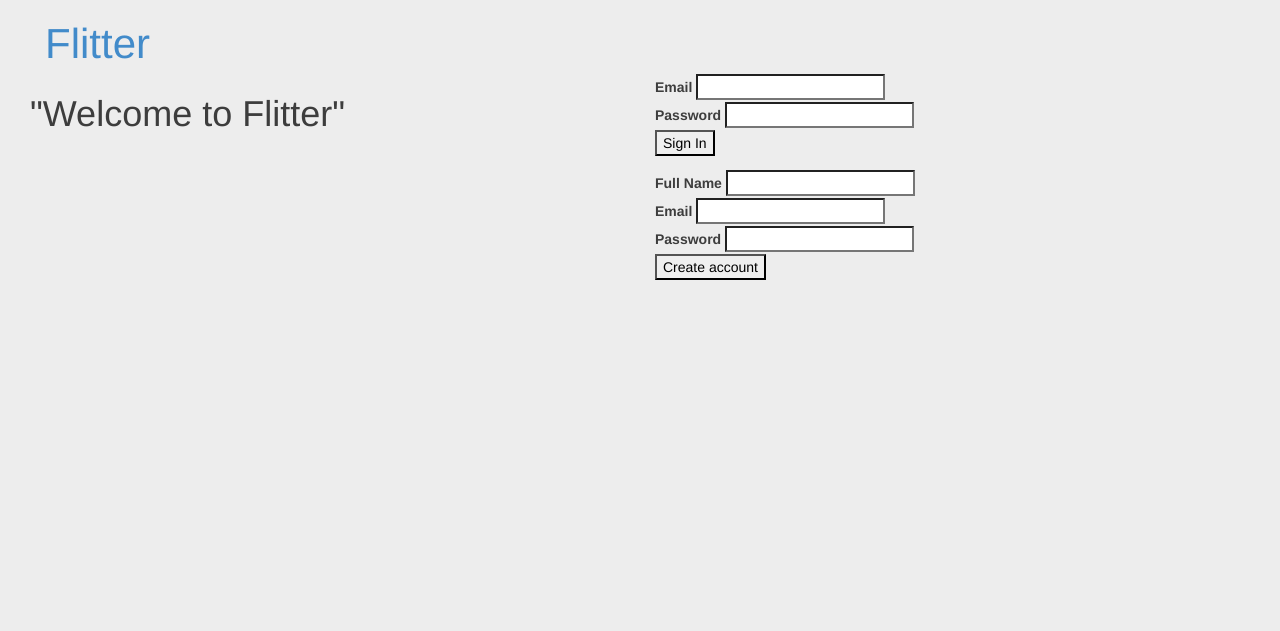
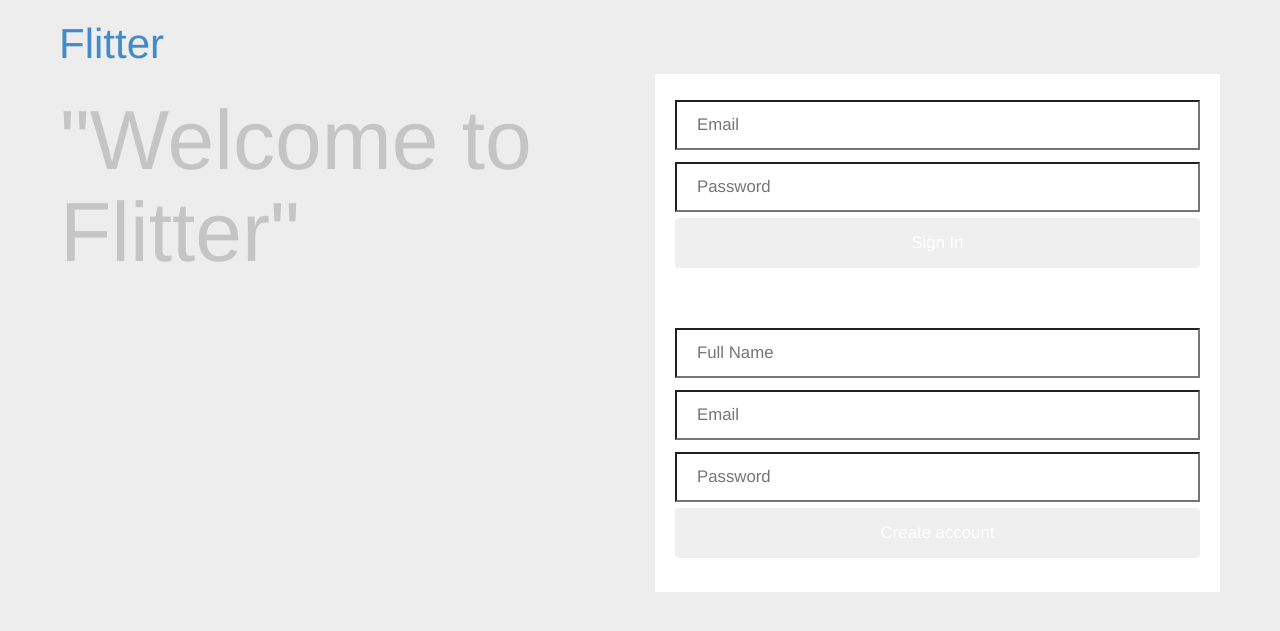
Before and after one commit to kevonc/Flitter, a Flask app: page / in a window 1280 px wide. Shown: the top 631 px of the page. Run offline with Flask 2, Linux system fonts and the light colour scheme.

Commit message:
Styling three templates

```diff
--- a/app/static/css/style.css
+++ b/app/static/css/style.css
@@ -16,14 +16,49 @@ nav {
 
 .brand {
   font-size: 3em;
-  margin-left: 30px;
+  margin-left: 44px;
 }
 
 .user-nav {
-  margin-right: 14px;
+  margin: 12px 44px 0 0;
+  float: right;
 }
 
-/* Views */
+#master {
+  padding: 0 30px;
+}
+
+/* Index */
+.welcome h1 {
+  font-size: 6em;
+  color: #c5c5c5;
+}
+
+.form {
+  background-color: #fff;
+  padding: 20px;
+}
+
+.form input[type=text], .form input[type=password] {
+  width: 100%;
+}
+
+/* Form */
+.input-box {
+  height: 50px;
+  margin: 6px 0;
+  padding: 0 20px;
+  font-size: 1.2em;
+}
+
+.button {
+  width: 100%;
+  height: 50px;
+  color: #fff;
+  font-size: 1.2em;
+}
+
+/* Posts */
 .menu {
   width: 100%;
   overflow: auto;
@@ -45,3 +80,17 @@ nav {
   font-size: 0.9em;
   font-style: italic;
 }
+
+/* New Post */
+.new-post {
+  width: 50%;
+  margin: 0 auto;
+}
+
+.content-box {
+  width: 100%;
+  min-height: 200px;
+  margin-bottom: 20px;
+  padding: 20px;
+  font-size: 1.2em;
+}
--- a/app/templates/index.html
+++ b/app/templates/index.html
@@ -2,39 +2,26 @@
 {% block content %}
   <div class="row">
     <div class="col-md-6">
-      <h1>"Welcome to Flitter"</h1>
+      <div class="welcome">
+        <h1>"Welcome to Flitter"</h1>
+      </div>
     </div>
     <div class="col-md-6">
-      <div class="form login">
+      <div class="form">
         <form action="{{ url_for('signin') }}" method=post>
-          {{ signinform.email.label }}
-          {{ signinform.email }}
-          <br>
-
-          {{ signinform.password.label }}
-          {{ signinform.password }}
-          <br>
-
-          {{ signinform.submit }}
+          {{ signinform.email(placeholder="Email", class="input-box") }}
+          {{ signinform.password(placeholder="Password", class="input-box") }}
+          {{ signinform.submit(class="btn button") }}
         </form>
       </div>
-      <div class="form signup">
+      <div class="form">
         <form action="{{ url_for('signup') }}" method=post>
-
-          {{ signupform.fullname.label }}
-          {{ signupform.fullname }}
-          <br>
-
-          {{ signupform.email.label }}
-          {{ signupform.email }}
-          <br>
-
-          {{ signupform.password.label }}
-          {{ signupform.password }}
-          <br>
-
-          {{ signupform.submit }}
+          {{ signupform.fullname(placeholder="Full Name", class="input-box") }}
+          {{ signupform.email(placeholder="Email", class="input-box") }}
+          {{ signupform.password(placeholder="Password", class="input-box") }}
+          {{ signupform.submit(class="btn button") }}
         </form>
+      </div>
     </div>
   </div>
 {% endblock %}
--- a/app/templates/layout.html
+++ b/app/templates/layout.html
@@ -14,9 +14,9 @@
         <header>
           <nav>
             <a class="brand" href="/">Flitter</a>
-            <div class="user-nav pull-right">
+            <div class="user-nav">
               {% if 'email' in session %}
-                <h4>{{ user.fullname }} (<a href="{{ url_for('logout') }}">Log out</a>)</h4>
+                <h4>{{ user.fullname }} ( <a href="{{ url_for('logout') }}">Log out</a> )</h4>
               {% endif %}
             </div>
           </nav>
--- a/app/views.py
+++ b/app/views.py
@@ -23,13 +23,18 @@ def signup():
     signinform = SigninForm()
 
     if request.method == 'POST':
-        print 'work'
-        newuser = models.User(fullname=signupform.fullname.data, email=signupform.email.data, password=signupform.password.data)
-        db.session.add(newuser)
-        db.session.commit()
+        input_fullname = signupform.fullname.data
+        input_email = signupform.email.data
+        input_password = signupform.password.data
+        if input_fullname and input_email and input_password:
+            newuser = models.User(fullname=input_fullname, email=input_email, password=input_password)
+            db.session.add(newuser)
+            db.session.commit()
 
-        session['email'] = newuser.email
-        return redirect(url_for('index'))
+            session['email'] = newuser.email
+            return redirect(url_for('index'))
+        else:
+            return render_template('index.html', signupform=signupform, signinform=signinform)
 
 @app.route('/signin', methods=['POST'])
 def signin():
@@ -81,7 +86,7 @@ def new_post():
         user = models.User.query.filter_by(email=email).first()
         return render_template('new_post.html', newpostform=newpostform, user=user)
 
-@app.route('/flitter/user/<username>')
+@app.route('/flitter/<username>')
 def user_posts(username=None):
     # will have to change to username later
     user = models.User.query.filter_by(fullname=username).first()
```
Also changed, not shown: app/templates/new_post.html (+3 -5 lines), app.db, 2 other files.
